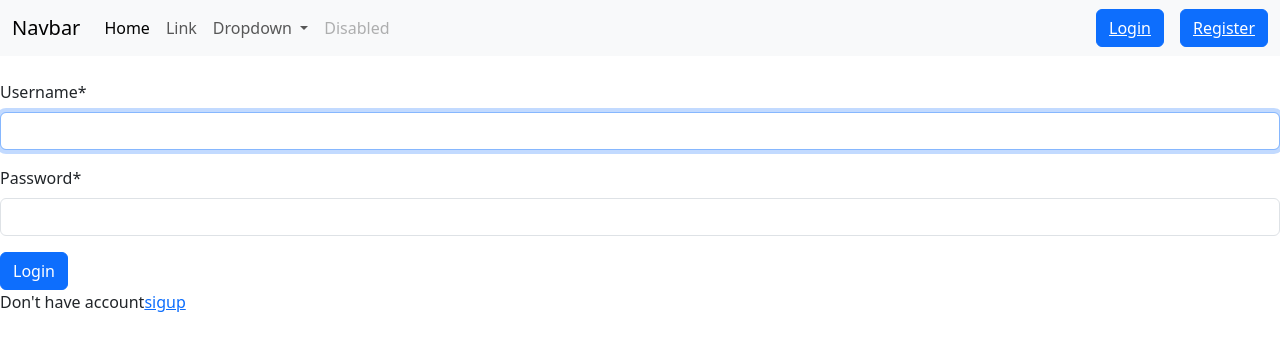
After one commit to Akshayikify/Blog-Application, a Django app: page /login/ in a window 1280 px wide. The commit adds this page. Shown: the top 351 px of the page. Run offline with Django 5.2, Linux system fonts and the light colour scheme; some libraries are stand-ins or nearby versions.

Commit message:
feat:Login and authentication

```diff
--- a/blog_app/urls.py
+++ b/blog_app/urls.py
@@ -1,5 +1,5 @@
 from django.urls import path
 from . import views
 urlpatterns=[
-    path('',views.create_blog)
+    path('',views.home,name='home')
 ]
--- a/blog_app/views.py
+++ b/blog_app/views.py
@@ -1,4 +1,32 @@
-from django.shortcuts import render
-from django.http import HttpResponse
-def create_blog(request):
-    return HttpResponse("<h1>Hello! Welcome to home page.</h1>")
+from django.shortcuts import render,redirect
+from .forms import UserRegistrationForm
+from django.contrib.auth import login,authenticate
+from django.contrib import messages
+from django.contrib.auth.forms import AuthenticationForm
+def Login(request):
+    if request.method=='POST':
+        username=request.POST['username']
+        password=request.POST['password']
+        user=authenticate(request,username=username,password=password)
+        if user is not None:
+            form=login(request,user)
+            messages.success(request,f'welcome {username}!!')
+            return redirect('home')
+        else:
+            messages.info(request,f'{username} does not exist. Please sign up.')
+    form=AuthenticationForm()
+    return render(request,'login.html',{'form':form,'title':'login'})
+
+def register(request):
+    if request.method=='POST':
+        form=UserRegistrationForm(request.POST)
+        if form.is_valid():
+            form.save()
+            messages.success(request,f'Your account has been successfully created! Now you can login')
+            return redirect('login')
+    else:
+        form=UserRegistrationForm()
+    return render(request,'register.html',{'form':form,'title':'Register'})
+
+def home(request):
+    return render(request,'index.html',{'title':'home'})
--- a/blog_main/settings.py
+++ b/blog_main/settings.py
@@ -28,6 +28,8 @@ INSTALLED_APPS = [
     'django.contrib.messages',
     'django.contrib.staticfiles',
     'blog_app',
+    "crispy_forms",
+    "crispy_bootstrap5"
 ]
 
 MIDDLEWARE = [
@@ -109,3 +111,6 @@ STATIC_URL = 'static/'
 
 #Static root
 STATIC_ROOT=os.path.join(BASE_DIR,'staticfiles')
+
+CRISPY_TEMPLATE_PACK = 'bootstrap5'
+CRISPY_ALLOWED_TEMPLATE_PACKS = "bootstrap5"
--- a/blog_main/urls.py
+++ b/blog_main/urls.py
@@ -1,7 +1,11 @@
 from django.contrib import admin
 from django.urls import path,include
-
+from blog_app import views as blog_views
+from django.contrib.auth import views as auth
 urlpatterns = [
     path('admin/', admin.site.urls),
-    path('a/',include('blog_app.urls')),
+    path('',include('blog_app.urls')),
+    path('login/',blog_views.Login,name='login'),
+    path('register/',blog_views.register,name='register'),
+    path('logout/',auth.LogoutView.as_view(template_name='index.html'),name='logout'),
 ]
--- a/templates/index.html
+++ b/templates/index.html
@@ -1,12 +1,74 @@
 {% load static %}
+{% load crispy_forms_tags %}
 <!DOCTYPE html>
 <html lang="en">
 <head>
     <meta charset="UTF-8">
     <meta name="viewport" content="width=device-width, initial-scale=1.0">
-    <title>home</title>
+    <link href="https://cdn.jsdelivr.net/npm/bootstrap@5.3.8/dist/css/bootstrap.min.css" rel="stylesheet" integrity="sha384-sRIl4kxILFvY47J16cr9ZwB07vP4J8+LH7qKQnuqkuIAvNWLzeN8tE5YBujZqJLB" crossorigin="anonymous">
+    <script src="https://cdn.jsdelivr.net/npm/bootstrap@5.3.8/dist/js/bootstrap.bundle.min.js" integrity="sha384-FKyoEForCGlyvwx9Hj09JcYn3nv7wiPVlz7YYwJrWVcXK/BmnVDxM+D2scQbITxI" crossorigin="anonymous"></script>
+    <title>{{title}}</title>
 </head>
 <body>
-
+    <nav class="navbar navbar-expand-lg bg-body-tertiary">
+  <div class="container-fluid">
+    <a class="navbar-brand" href="#">Navbar</a>
+    <button class="navbar-toggler" type="button" data-bs-toggle="collapse" data-bs-target="#navbarSupportedContent" aria-controls="navbarSupportedContent" aria-expanded="false" aria-label="Toggle navigation">
+      <span class="navbar-toggler-icon"></span>
+    </button>
+    <div class="collapse navbar-collapse" id="navbarSupportedContent">
+      <ul class="navbar-nav me-auto mb-2 mb-lg-0">
+        <li class="nav-item">
+          <a class="nav-link active" aria-current="page" href="#">Home</a>
+        </li>
+        <li class="nav-item">
+          <a class="nav-link" href="#">Link</a>
+        </li>
+        <li class="nav-item dropdown">
+          <a class="nav-link dropdown-toggle" href="#" role="button" data-bs-toggle="dropdown" aria-expanded="false">
+            Dropdown
+          </a>
+          <ul class="dropdown-menu">
+            <li><a class="dropdown-item" href="#">Action</a></li>
+            <li><a class="dropdown-item" href="#">Another action</a></li>
+            <li><hr class="dropdown-divider"></li>
+            <li><a class="dropdown-item" href="#">Something else here</a></li>
+          </ul>
+        </li>
+        <li class="nav-item">
+          <a class="nav-link disabled" aria-disabled="true">Disabled</a>
+        </li>
+      </ul>
+      <div class="d-flex gap-3">
+        {% if user.is_authenticated %}
+        <form action="{% url 'logout' %}" method="POST">
+                {% csrf_token %}
+                <button type="submit" class="btn btn-primary">Logout</button>
+        </form>
+        {% else %}
+        <button type="button" class="btn btn-primary"><a href="{% url 'login' %}" class="text-white">Login</a></button>
+        <button type="button" class="btn btn-primary"><a href="{% url 'register' %}" class="text-white">Register</a></button>
+        {% endif %}
+      </div>
+    </div>
+  </div>
+</nav>
+<br>
+{% if messages %}
+  {% for message in messages %}
+    <div class="alert alert-{{ message.tags }} alert-dismissible fade show" role="alert">
+        {{ message }}
+        <button type="button" class="btn-close" data-bs-dismiss="alert"></button>
+    </div>
+  {% endfor %}
+{% endif %}
+<!-- Welcome for user -->
+ {% block start %}
+ {% if user.is_authenticated %}
+ <h1>Welcome back {{user.username}}</h1>
+ {% else %}
+  <h1>Please login...</h1>
+ {% endif %}
+ {% endblock start %}
 </body>
 </html>
--- /dev/null
+++ b/templates/login.html
@@ -0,0 +1,14 @@
+{% extends 'index.html' %}
+{% load static %}
+{% load crispy_forms_tags %}
+{% block start %}
+    <form method="post">
+        {% csrf_token %}
+        <fieldset>
+            {{ form|crispy }}
+        </fieldset>
+        <button  class="btn btn-primary" type="submit">Login</a></button>
+        <br>
+        <p>Don't have account<a href="{% url 'register' %}">sigup</a></p>
+    </form>
+{% endblock %}
```
Also changed, not shown: blog_app/forms.py (added, +13 -0 lines), templates/register.html (added, +14 -0 lines).
